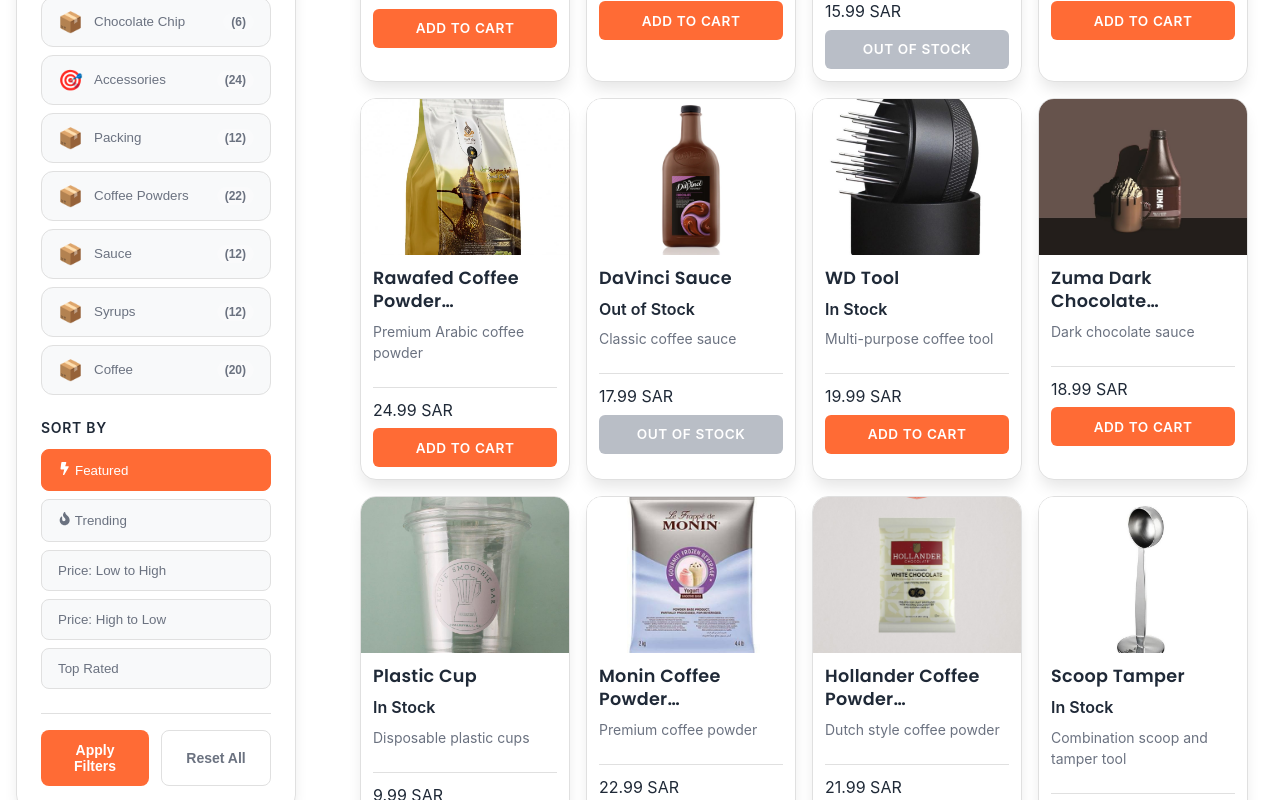
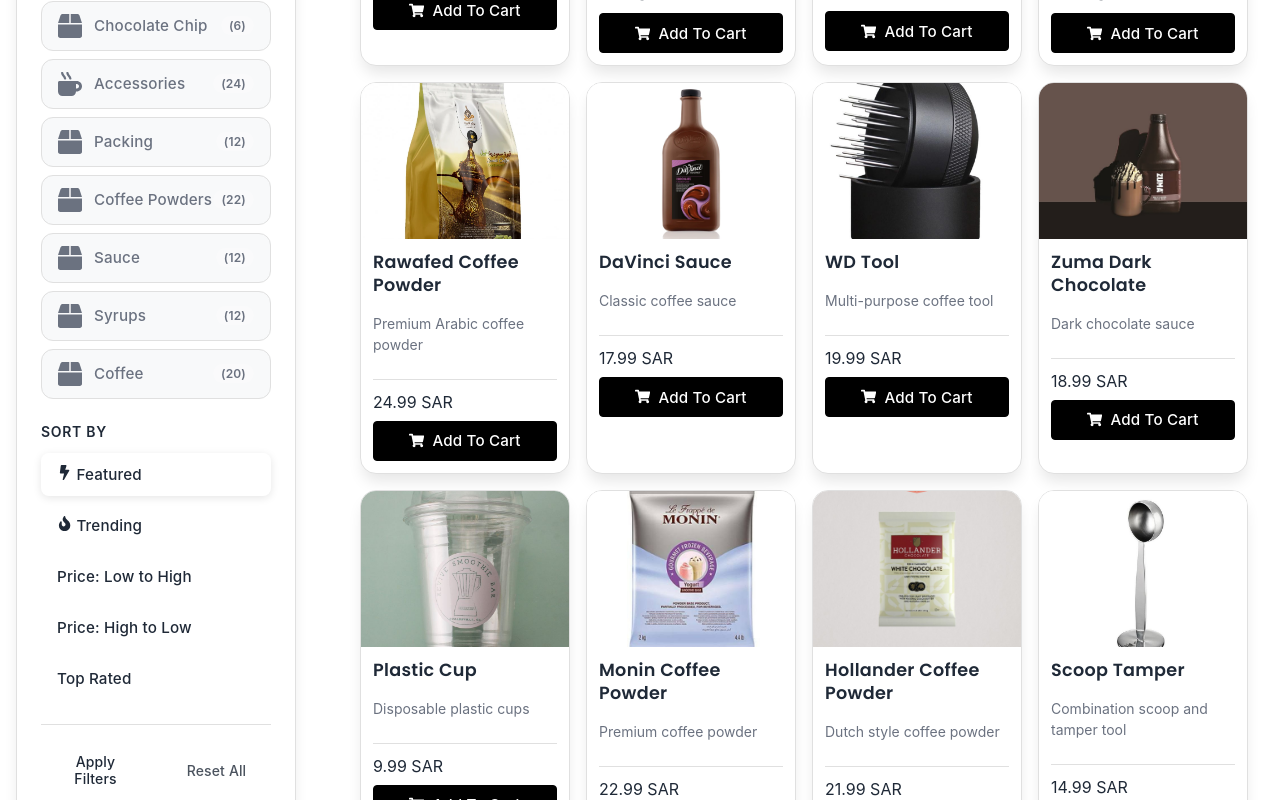
Before and after one commit to Diludhz/coffee_labs_websitess, a React (Create React App) app: page /products in a window 1280 px wide. Shown: the part 1000-1800 px from the top of the page. Built offline with nearby package versions, Linux system fonts and the light colour scheme.

Commit message:
Your commit message here

```diff
--- a/src/components/Products.jsx
+++ b/src/components/Products.jsx
@@ -1,13 +1,25 @@
 import React, { useState, useEffect, useRef } from 'react';
 import {
-  FaSearch,
   FaFilter,
   FaArrowRight,
   FaArrowLeft,
   FaTimes,
   FaFire,
+  FaShoppingCart,
+  FaMugHot,
+  FaSync,
+  FaBox,
+  FaSearch,
   FaBolt
 } from 'react-icons/fa';
+import {
+  GiCoffeePot,
+  GiCoffeeCup,
+  GiCoffeeBeans
+} from 'react-icons/gi';
+import {
+  AiOutlineGift
+} from 'react-icons/ai';
 import productsData from '../data/products.json';
 import '../styles/Products.css';
 
@@ -39,17 +51,20 @@
     }))
   ];
 
+
+
   // Helper function for category icons
   function getCategoryIcon(category) {
     const icons = {
-      'coffee-beans': '☕',
-      'brewing-equipment': '⚗️',
-      'grinders': '⚙️',
-      'accessories': '🎯',
-      'gift-sets': '🎁',
-      'subscriptions': '🔄'
+      'all': <FaBox className="category-icon" />,
+      'coffee-beans': <GiCoffeeBeans className="category-icon" />,
+      'brewing-equipment': <GiCoffeePot className="category-icon" />,
+      'grinders': <GiCoffeeCup className="category-icon" />,
+      'accessories': <FaMugHot className="category-icon" />,
+      'gift-sets': <AiOutlineGift className="category-icon" />,
+      'subscriptions': <FaSync className="category-icon" />
     };
-    return icons[category] || '📦';
+    return icons[category] || <FaBox className="category-icon" />;
   }
 
   // Enhanced product filtering with loading state
@@ -412,12 +427,6 @@
                       <div className="product-details">
                         <div className="product-header">
                           <h3 className="product-title">{product.title}</h3>
-                          <div className={`stock-status ${product.inStock ? 'in-stock' : 'out-of-stock'}`}>
-                            <span className="status-dot"></span>
-                            <span className="status-text">
-                              {product.inStock ? 'In Stock' : 'Out of Stock'}
-                            </span>
-                          </div>
                         </div>
                         <p className="product-description">{product.description}</p>
 
@@ -443,12 +452,12 @@
                             )}
                           </div>
                           <button
-                            className={`add-to-cart-btn ${!product.inStock ? 'out-of-stock' : ''}`}
-                            onClick={(e) => product.inStock && addToCart(product, e)}
-                            disabled={!product.inStock}
+                            className="add-to-cart-btn"
+                            onClick={(e) => addToCart(product, e)}
                           >
                             <span className="button-text">
-                              {product.inStock ? 'Add To Cart' : 'Out Of Stock'}
+                              <FaShoppingCart className="cart-icon" />
+                              <span>Add To Cart</span>
                             </span>
                           </button>
                         </div>
--- a/src/styles/Products.css
+++ b/src/styles/Products.css
@@ -201,21 +201,23 @@
   display: flex;
   align-items: center;
   gap: var(--space-sm);
-  background: var(--primary);
-  color: white;
-  border: none;
+  background: var(--button-bg);
+  color: var(--button-text);
+  border: 1px solid var(--button-bg);
   padding: var(--space-md) var(--space-lg);
   border-radius: var(--radius-full);
   font-weight: 600;
   cursor: pointer;
-  transition: var(--transition-base);
+  transition: all 0.2s ease;
   flex-shrink: 0;
+  font-family: 'Inter', -apple-system, BlinkMacSystemFont, 'Segoe UI', Roboto, sans-serif;
 }
 
 .filter-toggle:hover {
-  background: var(--primary-dark);
+  background: var(--button-hover);
+  border-color: var(--button-hover);
   transform: translateY(-1px);
-  box-shadow: var(--shadow-md);
+  box-shadow: 0 2px 8px rgba(0, 0, 0, 0.1);
 }
 
 /* ===== Advanced Filter Grid ===== */
@@ -318,9 +320,14 @@
 }
 
 .category-icon {
-  font-size: 1.25rem;
+  font-size: 1.4rem;
   width: 24px;
-  text-align: center;
+  height: 24px;
+  display: flex;
+  align-items: center;
+  justify-content: center;
+  color: var(--primary-color);
+  transition: all 0.2s ease;
 }
 
 .category-info {
@@ -547,25 +554,29 @@
 
 .sort-option {
   padding: var(--space-md) var(--space-lg);
-  background: var(--bg-secondary);
-  border: 1px solid var(--border-light);
+  background: var(--button-bg);
+  border: 1px solid var(--button-bg);
   border-radius: var(--radius-lg);
   cursor: pointer;
-  transition: var(--transition-base);
+  transition: all 0.2s ease;
   font-weight: 500;
-  color: var(--text-secondary);
+  color: var(--button-text);
   text-align: left;
+  font-family: 'Inter', -apple-system, BlinkMacSystemFont, 'Segoe UI', Roboto, sans-serif;
 }
 
 .sort-option:hover {
-  border-color: var(--primary);
-  transform: translateX(4px);
+  background: var(--button-hover);
+  border-color: var(--button-hover);
+  transform: translateY(-1px);
+  box-shadow: 0 2px 8px rgba(0, 0, 0, 0.1);
 }
 
 .sort-option.active {
-  background: var(--primary);
-  color: white;
-  border-color: var(--primary);
+  background: var(--button-hover);
+  color: var(--button-text);
+  border-color: var(--button-hover);
+  box-shadow: 0 2px 8px rgba(0, 0, 0, 0.1);
 }
 
 /* Filter Actions */
@@ -580,34 +591,41 @@
 .apply-filters, .reset-filters {
   flex: 1;
   padding: var(--space-md) var(--space-lg);
-  border: none;
+  border: 1px solid var(--button-bg);
   border-radius: var(--radius-lg);
-  font-weight: 600;
-  cursor: pointer;
-  transition: var(--transition-base);
+  font-weight: 500;
+  cursor: pointer;
+  transition: all 0.2s ease;
   font-size: var(--text-sm);
+  font-family: 'Inter', -apple-system, BlinkMacSystemFont, 'Segoe UI', Roboto, sans-serif;
+  text-transform: none;
+  letter-spacing: 0.01em;
 }
 
 .apply-filters {
-  background: var(--primary);
-  color: white;
+  background: var(--button-bg);
+  color: var(--button-text);
 }
 
 .apply-filters:hover {
-  background: var(--primary-dark);
+  background: var(--button-hover);
+  border-color: var(--button-hover);
   transform: translateY(-1px);
-  box-shadow: var(--shadow-md);
+  box-shadow: 0 2px 8px rgba(0, 0, 0, 0.1);
 }
 
 .reset-filters {
-  background: transparent;
-  color: var(--text-secondary);
-  border: 1px solid var(--border-light);
+  background: var(--button-bg);
+  color: var(--button-text);
+  opacity: 0.8;
 }
 
 .reset-filters:hover {
-  background: var(--bg-secondary);
-  border-color: var(--border-medium);
+  background: var(--button-hover);
+  border-color: var(--button-hover);
+  opacity: 1;
+  transform: translateY(-1px);
+  box-shadow: 0 2px 8px rgba(0, 0, 0, 0.1);
 }
 
 /* ===== Results & Products Grid ===== */
@@ -836,12 +854,60 @@
   overflow: hidden;
 }
 
+/* Base button styles */
+button, .btn {
+  background-color: #000000;
+  color: #ffffff;
+  border: 1px solid #000000;
+  padding: 0.6rem 1.2rem;
+  border-radius: 4px;
+  font-family: 'Inter', -apple-system, BlinkMacSystemFont, 'Segoe UI', Roboto, sans-serif;
+  font-size: 0.95rem;
+  font-weight: 500;
+  text-transform: none;
+  letter-spacing: 0.01em;
+  transition: all 0.2s ease;
+  cursor: pointer;
+}
+
+/* Add to cart button specific styles */
+.add-to-cart-btn {
+  background-color: #000000;
+  color: #ffffff;
+  border: 1px solid #000000;
+  padding: 0.6rem 1.2rem;
+  border-radius: 4px;
+  font-family: 'Inter', -apple-system, BlinkMacSystemFont, 'Segoe UI', Roboto, sans-serif;
+  font-size: 0.95rem;
+  font-weight: 500;
+  text-transform: none;
+  letter-spacing: 0.01em;
+  transition: all 0.2s ease;
+  width: 100%;
+}
+
+.add-to-cart-btn:hover {
+  background-color: #333333;
+  border-color: #333333;
+  transform: translateY(-1px);
+  box-shadow: 0 2px 8px rgba(0, 0, 0, 0.1);
+}
+
+.add-to-cart-btn:active {
+  transform: translateY(0);
+  box-shadow: none;
+}
+
 .add-to-cart-btn .button-text {
   position: relative;
   z-index: 2;
-  display: inline-block;
+  display: flex;
+  align-items: center;
+  justify-content: center;
+  gap: 8px;
   transition: transform 0.2s ease;
   font-feature-settings: 'tnum' on, 'lnum' on;
+  width: 100%;
 }
 
 .add-to-cart-btn:hover:not(:disabled) {
@@ -854,23 +920,19 @@
   transform: translateY(0);
 }
 
-.add-to-cart-btn.out-of-stock {
-  background: var(--text-tertiary);
-  cursor: not-allowed;
-  opacity: 0.7;
-}
+/* Out of stock styling removed */
 
 .action-btn {
   width: 36px;
   height: 36px;
-  background: white;
-  border: 1px solid var(--border-light);
+  background: #000000;
+  border: 1px solid #000000;
   border-radius: var(--radius-full);
   display: flex;
   align-items: center;
   justify-content: center;
   cursor: pointer;
-  color: var(--text-primary);
+  color: #ffffff;
   transition: var(--transition-base);
   box-shadow: var(--shadow-sm);
 }
@@ -893,19 +955,26 @@
   bottom: var(--space-lg);
   left: 50%;
   transform: translateX(-50%) translateY(20px);
-  background: var(--primary);
-  color: white;
-  border: none;
-  padding: var(--space-md) var(--space-lg);
+  background: var(--button-bg);
+  color: var(--button-text);
+  border: 1px solid var(--button-bg);
   border-radius: var(--radius-full);
-  font-weight: 600;
-  cursor: pointer;
-  display: flex;
-  align-items: center;
-  gap: var(--space-sm);
-  transition: var(--transition-base);
+  padding: var(--space-sm) var(--space-lg);
+  font-weight: 500;
+  font-family: 'Inter', -apple-system, BlinkMacSystemFont, 'Segoe UI', Roboto, sans-serif;
+  text-transform: none;
+  letter-spacing: 0.01em;
+  transition: all 0.2s ease;
+  cursor: pointer;
   opacity: 0;
-  box-shadow: var(--shadow-lg);
+  visibility: hidden;
+}
+
+.quick-add-btn:hover {
+  background: var(--button-hover);
+  border-color: var(--button-hover);
+  transform: translateX(-50%) translateY(18px);
+  box-shadow: 0 2px 8px rgba(0, 0, 0, 0.1);
 }
 
 .product-card:hover .quick-add-btn {
@@ -1365,6 +1434,41 @@
     padding: 0 var(--space-sm); /* Add horizontal padding */
   }
 
+  /* Hide stock status on mobile */
+  .in-stock-status {
+    display: none;
+  }
+
+  /* Adjust product card layout for mobile */
+  .product-card {
+    height: auto;
+    min-height: 300px;
+  }
+
+  /* Make sure add to cart button is full width on mobile */
+  .add-to-cart-btn {
+    width: 100%;
+    padding: 0.5rem;
+    font-size: 0.85rem;
+  }
+
+  /* Adjust product image container */
+  .product-image {
+    padding-top: 100%; /* Make it square */
+  }
+
+  /* Adjust product info padding */
+  .product-info {
+    padding: var(--space-sm);
+  }
+
+  /* Make sure price and button are properly aligned */
+  .product-footer {
+    flex-direction: column;
+    gap: var(--space-sm);
+    padding: 0 var(--space-sm) var(--space-sm);
+  }
+
   .filter-actions {
     flex-direction: column;
     gap: var(--space-md);
@@ -1402,7 +1506,7 @@
 
 @media (max-width: 480px) {
   .container {
-    padding: 0 var(--space-md);
+    padding: 0 var(--space-sm);
   }
 
   .products-hero {
```
